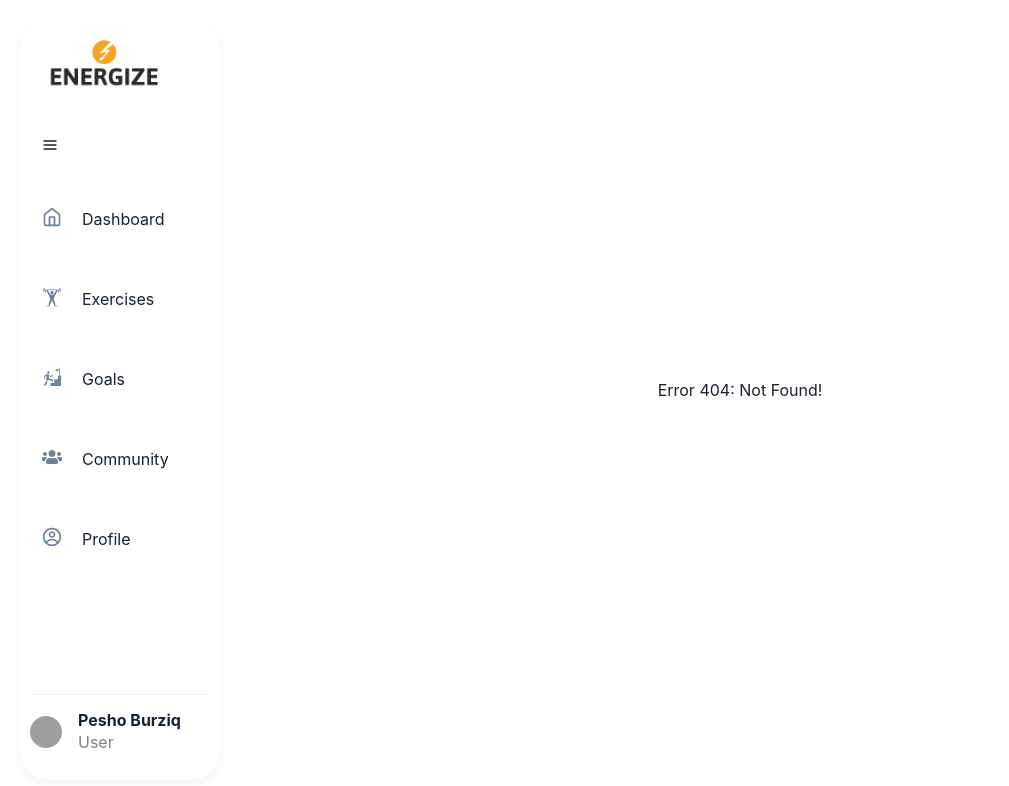
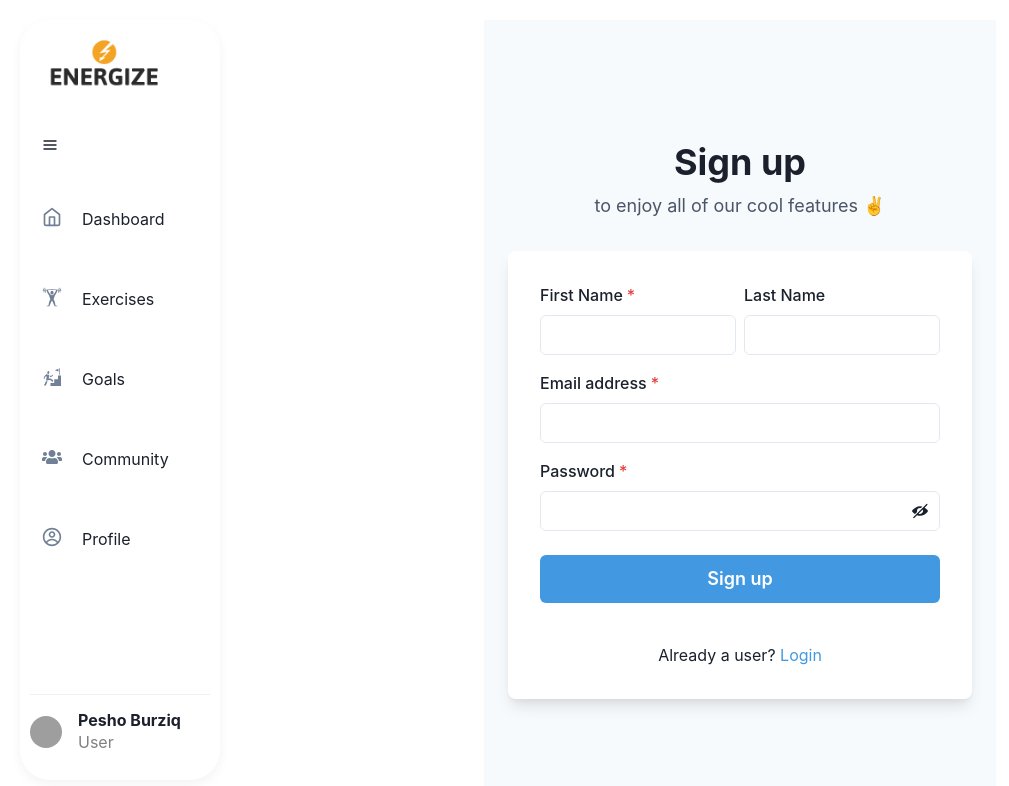
Before and after one commit to valgeorg97/enrgz-fit-tracker-app, a React app in the folder tracker/: page /register in a window 1280 px wide. Before the commit this address had no page. Shown: the top 786 px of the page, without its empty margins (0-1009 px from the left). Built offline with nearby package versions, Linux system fonts and the light colour scheme; grey boxes are pictures that could not be loaded; the HTML template or start-up script is replaced by a standard one.

Commit message:
Add Login and Register paths in App.jsx

```diff
--- a/tracker/src/App.jsx
+++ b/tracker/src/App.jsx
@@ -14,6 +14,7 @@ import Profile from "./views/Profile/Profile";
 import Exercises from "./views/Exercises/Exercises";
 import Goals from "./views/Goals/Goals";
 import Community from "./views/Community/Community";
+import Login from "./views/Authentication/Login/Login";
 
 
 function App() {
@@ -71,6 +72,8 @@ function App() {
               <Route path="goals" element={<Goals />} />
               <Route path="community" element={<Community />} />
               <Route path="profile" element={<Profile />} />
+              <Route path="register" element={<Register />} />
+              <Route path="login" element={<Login />} />
               <Route path="*" element={<NotFound />} />
             </Routes>
           </Flex>
--- a/tracker/src/views/Authentication/Login/Login.jsx
+++ b/tracker/src/views/Authentication/Login/Login.jsx
@@ -61,7 +61,7 @@ const Login = () => {
               </Button>
               <Box>
                   <Text align={'center'}>
-                    Don't have an account? Please{" "}
+                    Don't have an account?{" "}
                     <RouterLink to="/register">
                       <Link color={'blue.400'}>Register</Link>
                     </RouterLink>
--- a/tracker/src/views/Authentication/Register/Register.jsx
+++ b/tracker/src/views/Authentication/Register/Register.jsx
@@ -14,6 +14,7 @@ import {
     useColorModeValue,
     Link,
   } from '@chakra-ui/react';
+  import { Link as RouterLink} from "react-router-dom";
   import { useState } from 'react';
   import { ViewIcon, ViewOffIcon } from '@chakra-ui/icons';
 
@@ -88,7 +89,10 @@ const Register = () => {
               </Stack>
               <Stack pt={6}>
                 <Text align={'center'}>
-                  Already a user? <Link color={'blue.400'}>Login</Link>
+                  Already a user?
+                  <RouterLink to="/login">
+                    <Link color={'blue.400'}> Login</Link>
+                    </RouterLink>
                 </Text>
               </Stack>
             </Stack>
```
